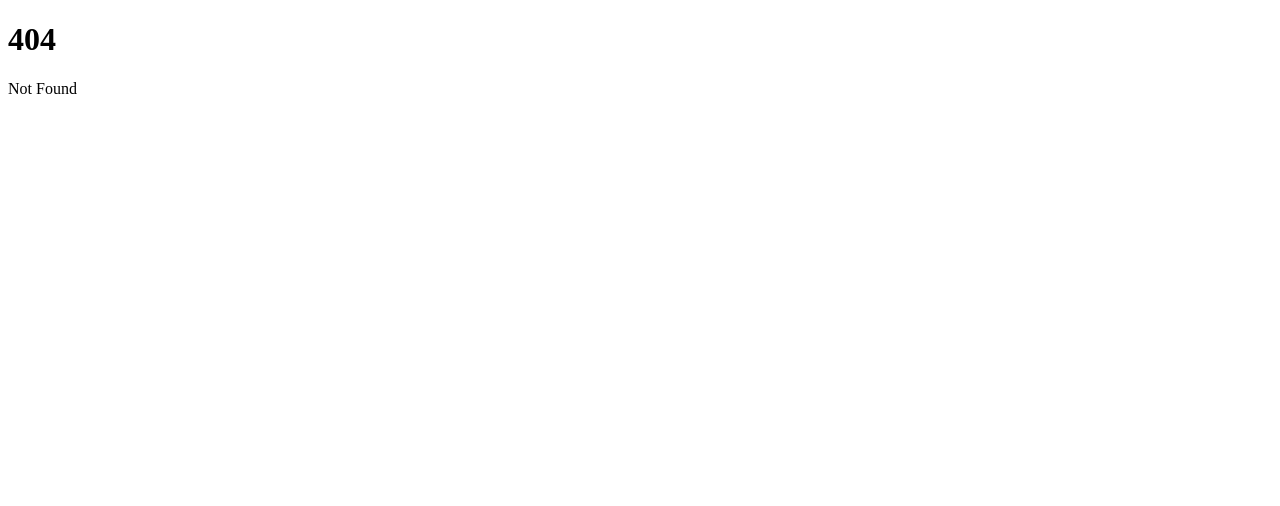
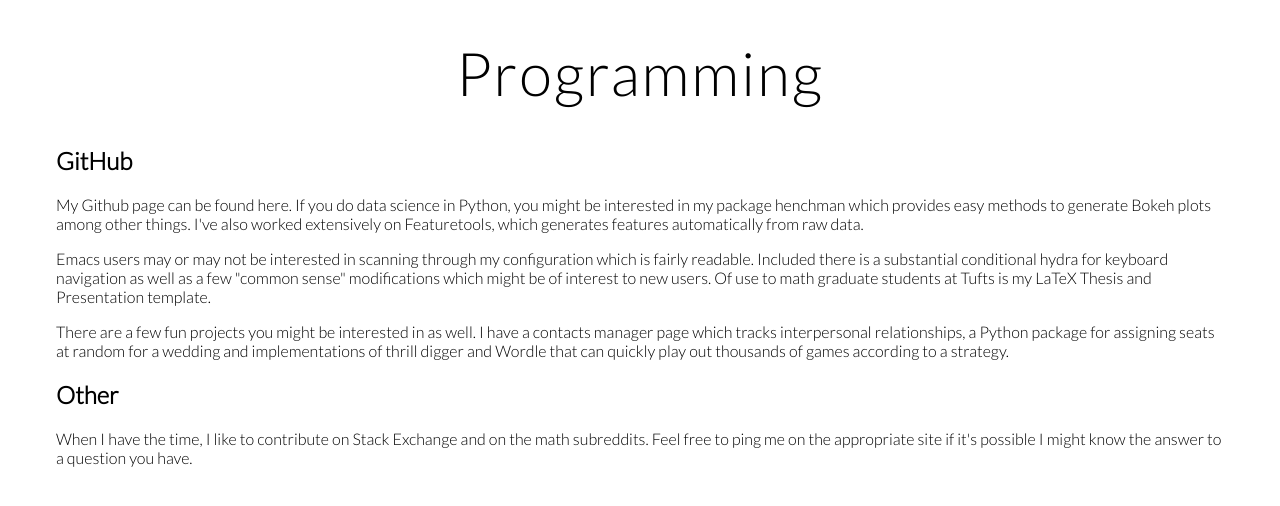
Before and after one commit to Seth-Rothschild/sethjrothschild.com, a SvelteKit app: page /programming in a window 1280 px wide. Before the commit this address had no page. Shown: the top 506 px of the page. Built offline with nearby package versions, Linux system fonts and the light colour scheme.

Commit message:
Add programming page (closes #5)

```diff
--- a/src/app.html
+++ b/src/app.html
@@ -1,8 +1,30 @@
 <!DOCTYPE html>
 <html lang="en">
+	<style>
+		body {
+			font-family: Lato, sans-serif;
+			font-weight: 300;
+		}
+		h1 {
+			font-size: 45pt;
+			line-height: 1.1;
+			letter-spacing: 2px;
+			font-weight: 300;
+			text-align: center;
+		}
+		.content {
+			padding-left: 48px;
+			padding-right: 48px;
+		}
+	</style>
 	<head>
 		<meta charset="utf-8" />
 		<link rel="icon" href="%sveltekit.assets%/favicon.png" />
+		<link
+			href="http://fonts.googleapis.com/css?family=Lato:300,300"
+			rel="stylesheet"
+			type="text/css"
+		/>
 		<meta name="viewport" content="width=device-width" />
 		%sveltekit.head%
 	</head>
--- a/src/routes/+page.svelte
+++ b/src/routes/+page.svelte
@@ -1,19 +1,11 @@
-<head>
-	<link
-		href="http://fonts.googleapis.com/css?family=Lato:300,300"
-		rel="stylesheet"
-		type="text/css"
-	/>
-</head>
-<body>
 <div class="content">
 	<h1>Home</h1>
 	<h2>About</h2>
 	<p>
 		I am a Research and Development Software Engineer in the Dell Technologies Office of the CTO
-			Dojo. We research emerging technologies and build prototypes to serve as proofs of concept.
-			I'm an evangelist of Extreme Programming practices which we follow, so feel free to contact me
-			if you want to learn more!
+		Dojo. We research emerging technologies and build prototypes to serve as proofs of concept. I'm
+		an evangelist of Extreme Programming practices which we follow, so feel free to contact me if
+		you want to learn more!
 	</p>
 	<p>
 		Prior to working at Dell I was a Research Scientist at Feature Labs where I worked on the open
@@ -27,15 +19,15 @@
 	</p>
 	<p>
 		My thesis work involved constructing unipotent groups by group extensions, and then finding
-			representations of nice groups which contain those extensions. My math at this point is a
-			little rusty, but If you happen to be interested in representations of unipotent algebraic
-			groups I can likely still point you in the right direction.
+		representations of nice groups which contain those extensions. My math at this point is a little
+		rusty, but If you happen to be interested in representations of unipotent algebraic groups I can
+		likely still point you in the right direction.
 	</p>
 	<h2>Contact</h2>
 	<p>gmail: seth.j.rothschild</p>
 	<p>dell: seth.rothschild</p>
 	<h2>Programming</h2>
-		<p>See my programming page.</p>
+	<p>See my <a href="/programming">programming page.</a></p>
 
 	<h2>Curriculum Vitae</h2>
 	<p>PDF Version [Updated March 2023]</p>
@@ -43,22 +35,3 @@
 	<h2>Thesis</h2>
 	<p>PDF Version [Updated April 31 2017]</p>
 </div>
-</body>
-
-<style>
-	body {
-		font-family: Lato, sans-serif;
-        font-weight: 300;
-	}
-	h1 {
-		font-size: 45pt;
-		line-height: 1.1;
-        letter-spacing: 2px;
-		font-weight: 300;
-		text-align: center;
-	}
-	.content {
-		padding-left: 48px;
-		padding-right: 48px;
-	}
-</style>
--- /dev/null
+++ b/src/routes/programming/+page.svelte
@@ -0,0 +1,27 @@
+<div class="content">
+	<h1>Programming</h1>
+	<h2>GitHub</h2>
+	<p>
+		My Github page can be found here. If you do data science in Python, you might be interested in
+		my package henchman which provides easy methods to generate Bokeh plots among other things. I've
+		also worked extensively on Featuretools, which generates features automatically from raw data.
+	</p>
+	<p>
+		Emacs users may or may not be interested in scanning through my configuration which is fairly
+		readable. Included there is a substantial conditional hydra for keyboard navigation as well as a
+		few "common sense" modifications which might be of interest to new users. Of use to math
+		graduate students at Tufts is my LaTeX Thesis and Presentation template.
+	</p>
+	<p>
+		There are a few fun projects you might be interested in as well. I have a contacts manager page
+		which tracks interpersonal relationships, a Python package for assigning seats at random for a
+		wedding and implementations of thrill digger and Wordle that can quickly play out thousands of
+		games according to a strategy.
+	</p>
+	<h2>Other</h2>
+	<p>
+		When I have the time, I like to contribute on Stack Exchange and on the math subreddits. Feel
+		free to ping me on the appropriate site if it's possible I might know the answer to a question
+		you have.
+	</p>
+</div>
```
Also changed, not shown: tests/test.js (+23 -1 lines), 1 other file (tests, documents, lock files or other folders). Lines whose indentation alone changed are shown as unchanged.
